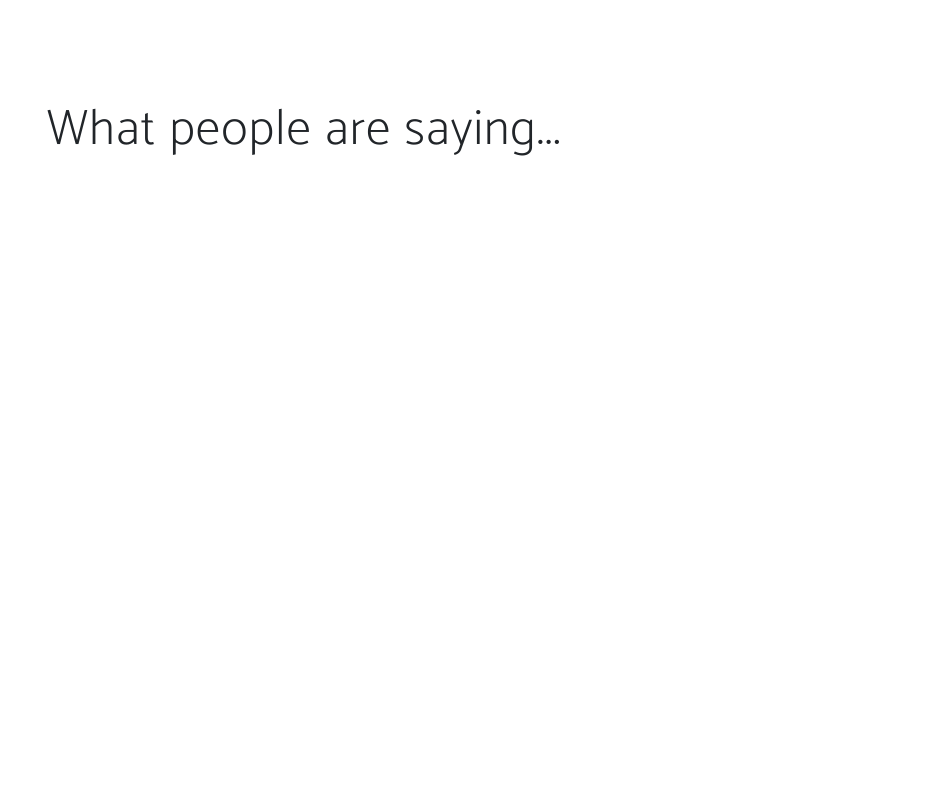
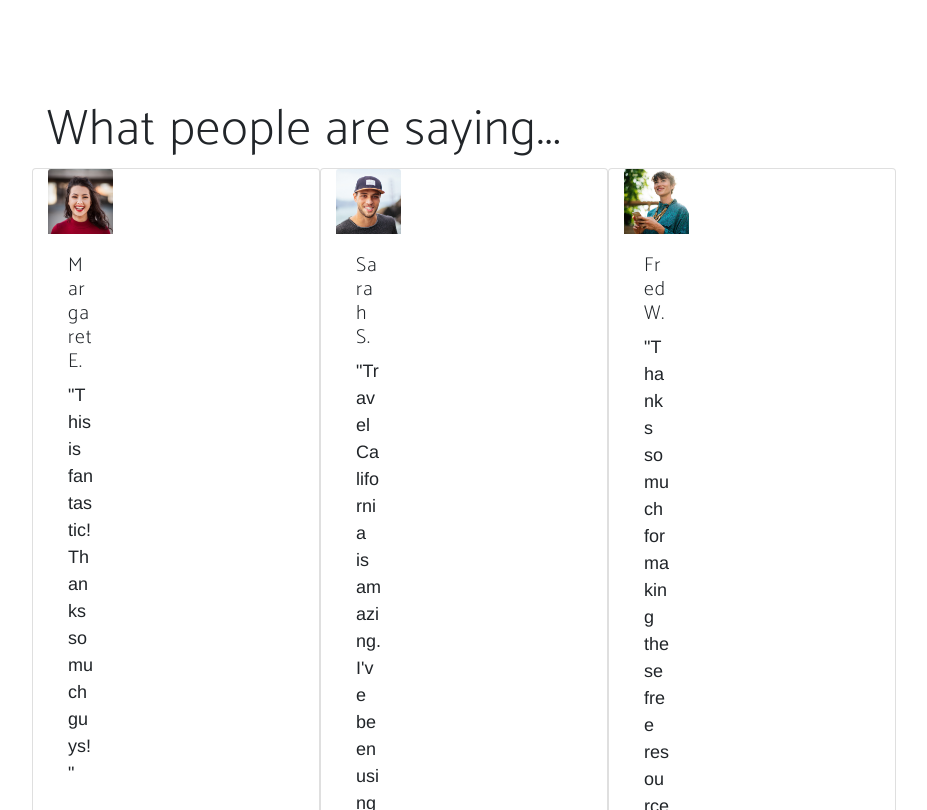
Before and after one commit to JXG052/Travel-California, a plain HTML site: page index.html in a window 1280 px wide. Shown: the top 810 px of the page, without its empty margins (38-965 px from the left). Drawn offline with nearby package versions, Linux system fonts and the light colour scheme; a web font is replaced by a local one.

Commit message:
Added copy and image links for testimonials

```diff
--- a/index.html
+++ b/index.html
@@ -104,7 +104,39 @@
     <div class="container">
       <h2>What people are saying...</h2>
       <div class="row">
-
+        <!-- Testimonial 1 -->
+        <div class="card" style="width: 18rem;">
+          <div class="col-lg-4">
+            <img src="images/testimonials-1.jpg" class="card-img-top" alt="First Testimonial">
+            <div class="card-body">
+              <h5>Margaret E.</h5>
+              <p class="card-text">"This is fantastic! Thanks so much guys!"</p>
+            </div>
+          </div>
+        </div>
+        <!-- End of Testimonial 1 -->
+        <!-- Testimonial 2 -->
+        <div class="card" style="width: 18rem;">
+          <div class="col-lg-4">
+            <img src="images/testimonials-2.jpg" class="card-img-top" alt="Second Testimonial">
+            <div class="card-body">
+              <h5>Sarah S.</h5>
+              <p class="card-text">"Travel California is amazing. I've been using it ot explore lots of super nice national parks."</p>
+            </div>
+          </div>
+        </div>
+        <!-- End of Testimonial 2 -->
+        <!-- Testimonial 3 -->
+        <div class="card" style="width: 18rem;">
+          <div class="col-lg-4">
+            <img src="images/testimonials-3.jpg" class="card-img-top" alt="First Testimonial">
+            <div class="card-body">
+              <h5>Fred W.</h5>
+              <p class="card-text">"Thanks so much for making these free resources available to us!"</p>
+            </div>
+          </div>
+        </div>
+        <!-- End of Testimonial 3 -->
       </div>
     </div>
   </section>
```
